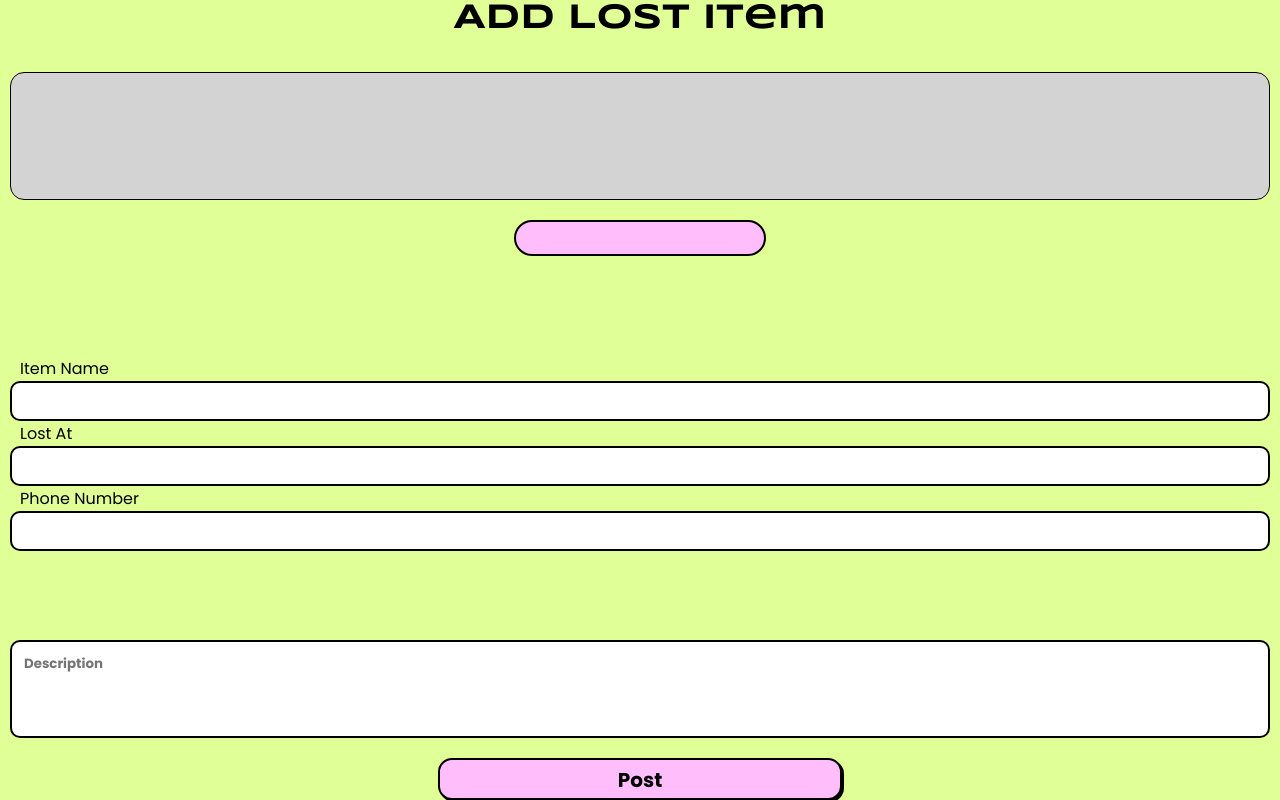
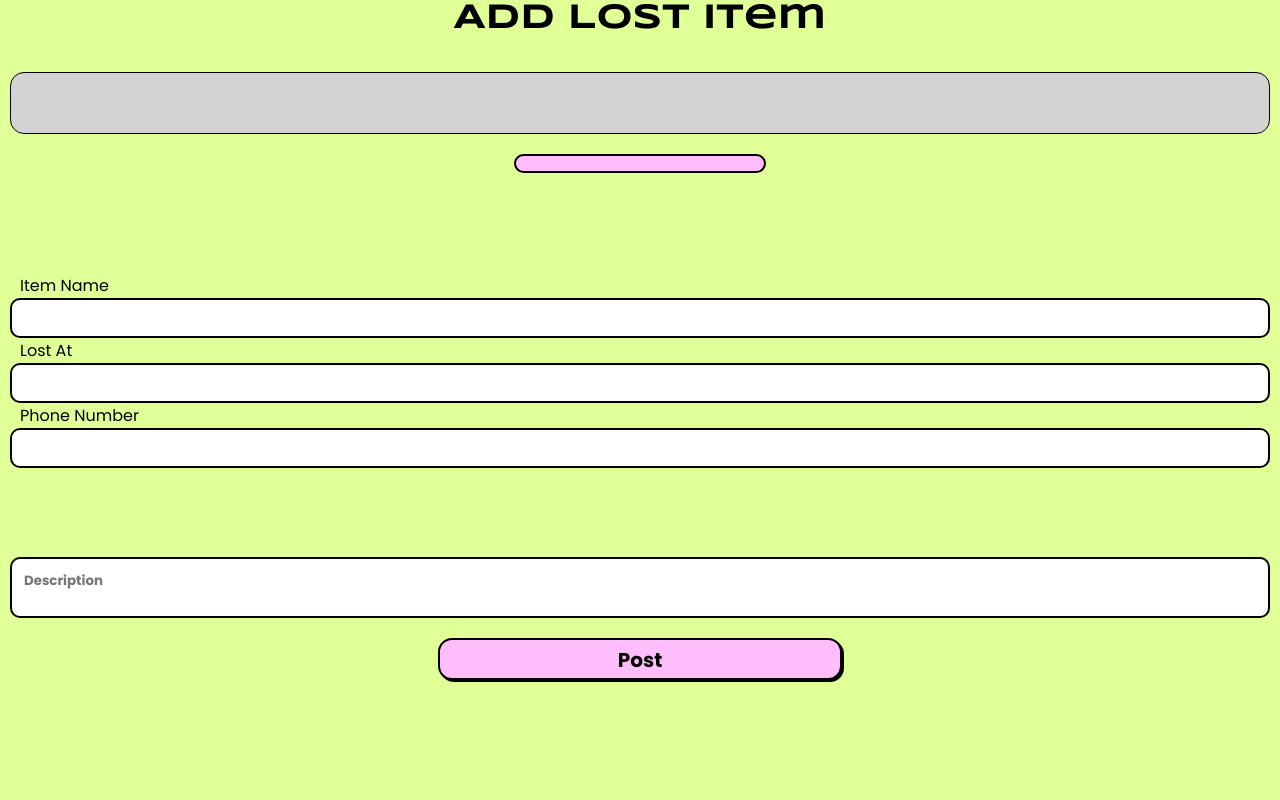
Before and after one commit to DisFine/AssetRecovery, a React (Vite) app: page /Lost in a window 1280 px wide. Built offline with nearby package versions, Linux system fonts and the light colour scheme; no server answers.

Commit message:
updated design

```diff
--- a/src/components/style.css
+++ b/src/components/style.css
@@ -602,5 +602,8 @@ box-shadow: none;
 }
 
 .Adjustment{
+    display: flex;
+    height: 85vh;
+    justify-content: normal;
     gap: 0px;
 }
```
